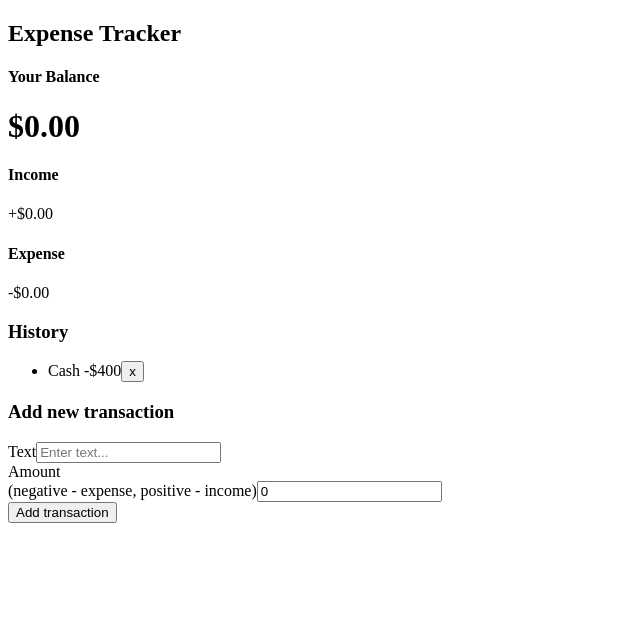
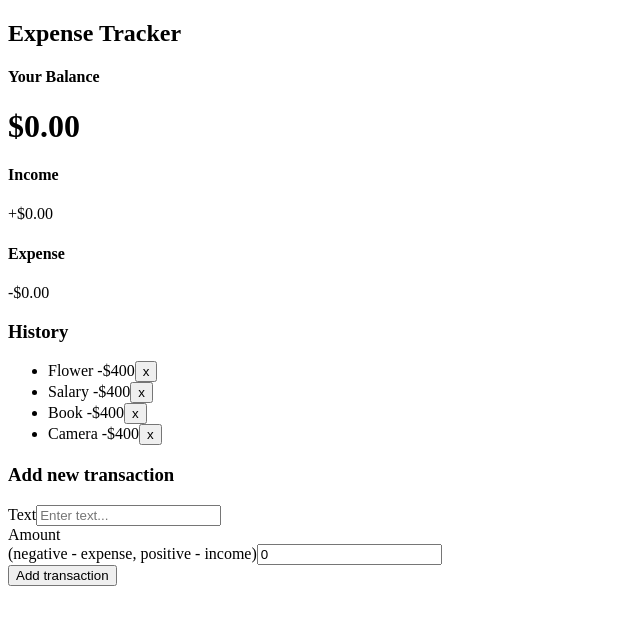
Before and after one commit to MicahBear/expense_tracker, a React (Create React App) app: page / in a window 1280 px wide. Shown: the top 624 px of the page, without its empty margins (0-640 px from the left). Built offline with nearby package versions, Linux system fonts and the light colour scheme.

Commit message:
import global context and usecontext to transactionlist.js

```diff
--- a/src/components/transactionList.js
+++ b/src/components/transactionList.js
@@ -1,15 +1,17 @@
-import React from 'react'
-
+import React, { useContext } from 'react'
+import { GlobalContext } from '../context/GlobalState'
 
 export const TransactionList = () => {
+    const { transactions } = useContext(GlobalContext)
     return (
         <div>
             <h3>History</h3>
             <ul className="list">
                 {/* later on the li will be replaced with transaction component */}
-                <li className="minus">
-                    Cash <span>-$400</span><button className="delete-btn">x</button>
-                </li>
+                {transactions.map(transaction => (<li className="minus">
+                    {transaction.text} <span>-$400</span><button className="delete-btn">x</button>
+                </li>))}
+
             </ul>
         </div>
     )
```
